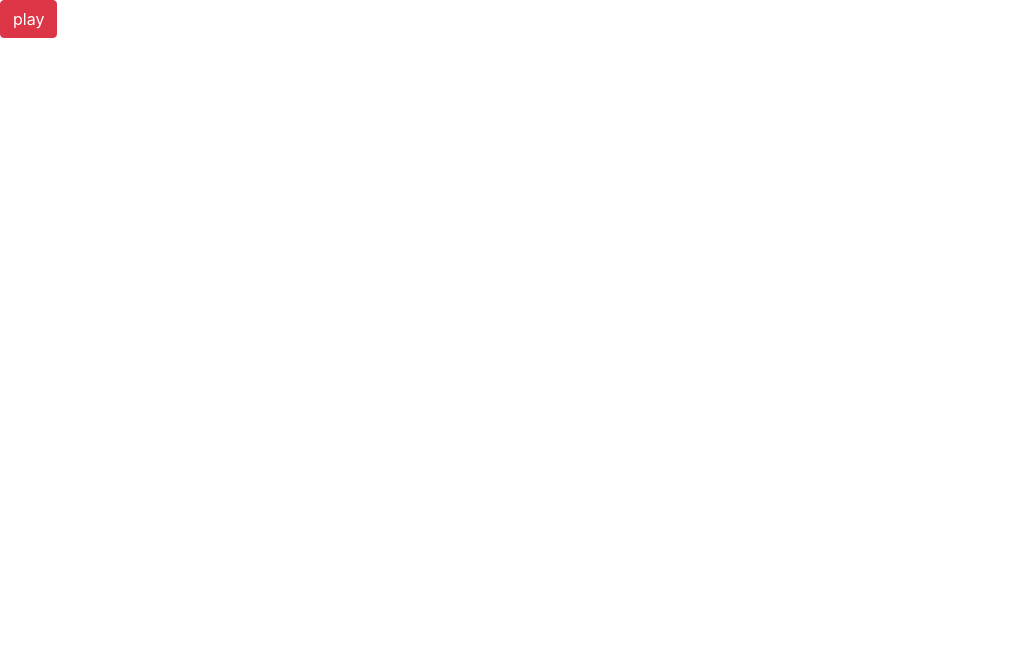
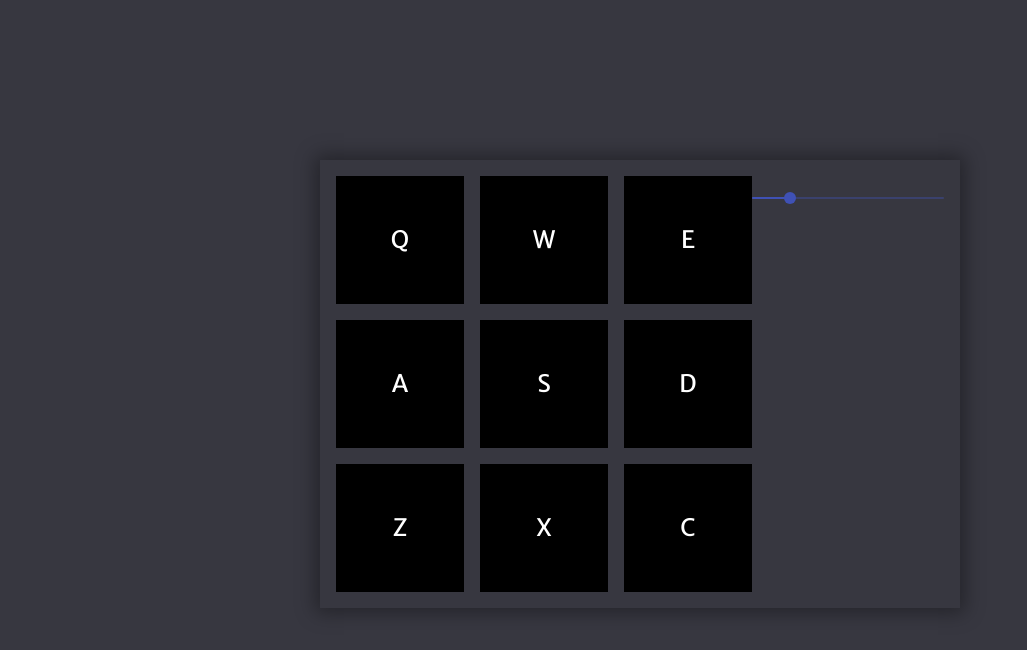
Before and after one commit to DavidGCC/drum-machine, a React app: page / in a window 1280 px wide. Shown: the whole page, without its empty margins (0-1027 px from the left). Built offline with nearby package versions, Linux system fonts and the light colour scheme.

Commit message:
added slider for volume

```diff
--- a/public/index.html
+++ b/public/index.html
@@ -24,6 +24,11 @@
       work correctly both with client-side routing and a non-root public URL.
       Learn how to configure a non-root public URL by running `npm run build`.
     -->
+        <link rel="preconnect" href="https://fonts.gstatic.com" />
+        <link
+            href="https://fonts.googleapis.com/css2?family=Merriweather+Sans:wght@400;500;600&display=swap"
+            rel="stylesheet"
+        />
         <title>React App</title>
     </head>
     <body>
@@ -38,6 +43,5 @@
 
       To begin the development, run `npm start` or `yarn start`.
       To create a production bundle, use `npm run build` or `yarn build`.
-    -->
-  </body>
+    --></body>
 </html>
--- /dev/null
+++ b/src/index.css
@@ -0,0 +1,56 @@
+* {
+    box-sizing: border-box;
+    margin: 0;
+    padding: 0;
+}
+
+html,
+body {
+    width: 100%;
+    height: 100%;
+    font-family: "Merriweather Sans", sans-serif;
+    text-transform: uppercase;
+    background-color: #373740;
+}
+
+#drum-machine {
+    margin: 10rem auto;
+    width: 50%;
+    padding: 1rem;
+    justify-content: space-between;
+    display: flex;
+    -webkit-box-shadow: 0px 0px 18px 5px rgba(0, 0, 0, 0.34);
+    -moz-box-shadow: 0px 0px 18px 5px rgba(0, 0, 0, 0.34);
+    box-shadow: 0px 0px 18px 5px rgba(0, 0, 0, 0.34);
+}
+
+.drum-pad {
+    width: 8rem;
+    height: 8rem;
+    display: flex;
+    justify-content: center;
+    align-items: center;
+    color: #fff;
+    background-color: black;
+    font-size: 1.5rem;
+}
+
+#drum-pads {
+    width: fit-content;
+    display: grid;
+    grid-template-columns: 1fr 1fr 1fr;
+    column-gap: 1rem;
+    row-gap: 1rem;
+}
+
+.utility {
+    width: 50%;
+    display: flex;
+    flex-direction: column;
+    justify-content: flex-start;
+    align-items: center;
+}
+
+#display {
+    color: #fff;
+}
--- a/src/index.js
+++ b/src/index.js
@@ -2,6 +2,9 @@ import React from "react";
 import ReactDOM from "react-dom";
 
 import "bootstrap/dist/css/bootstrap.min.css";
+import "./index.css";
+
+import { Slider } from "@material-ui/core";
 
 const sounds = [
     {
@@ -69,20 +72,94 @@ const sounds = [
     },
 ];
 
+const getSoundByKey = key => sounds.find(sound => sound.triggerCode === key);
+
+
+const DrumPad = ({ sound, playSound }) => {
+    return (
+        <div onClick={playSound} className="drum-pad">
+            <audio id={sound.id} src={sound.src} />
+            {sound.trigger}
+        </div>
+    );
+};
+
+const DrumPads = ({ sounds, playSound }) => {
+    return (
+        <div id="drum-pads">
+            {
+                sounds.map(sound => (
+                    <DrumPad key={sound.id} sound={sound} playSound={() => playSound(sound)} />
+                ))
+            }
+        </div>
+    );
+};
+
 const App = () => {
-    const playSound = (e) => {
-        e.preventDefault();
-        const sound = document.getElementById("1");
-        sound.currentTime = 0;
-        sound.play();
+    const [currentPad, setCurrentPad] = React.useState();
+    const [volume, setVolume] = React.useState(0.2);
+    const playSound = (sound) => {
+        setCurrentPad(sound);
+        const soundElem = document.getElementById(sound.id);
+        soundElem.currentTime = 0;
+        soundElem.volume = volume;
+        soundElem.play();
     };
 
+    const handleKeyDown = e => {
+        // e.preventDefault();
+        switch (e.keyCode) {
+            case 81:
+                playSound(getSoundByKey(81));
+                break;
+            case 87:
+                playSound(getSoundByKey(87));
+                break;
+            case 69:
+                playSound(getSoundByKey(69));
+                break;
+            case 65:
+                playSound(getSoundByKey(65));
+                break;
+            case 83:
+                playSound(getSoundByKey(83));
+                break;
+            case 68:
+                playSound(getSoundByKey(68));
+                break;
+            case 90:
+                playSound(getSoundByKey(90));
+                break;
+            case 88:
+                playSound(getSoundByKey(88));
+                break;
+            case 67:
+                playSound(getSoundByKey(67));
+                break;
+            default:
+                return null;
+        }
+    };
+
+    const handleVolumeChange = (e, newVolume) => {
+        e.preventDefault();
+        setVolume(newVolume);
+    };
+
+    React.useEffect(() => {
+        window.addEventListener("keydown", handleKeyDown);
+    });
+
     return (
-        <div>
-            <button className="btn btn-danger" onClick={playSound}>
-                <audio id="1" src="/Sounds/hi-hat-2.mp3"></audio>
-                play
-            </button>
+        <div id="drum-machine"  onKeyDown={handleKeyDown}>
+            <div>
+                <DrumPads sounds={sounds} playSound={playSound} volume={volume} />
+            </div>
+            <div className="utility">
+                <h3 id="display">{currentPad?.name}</h3>
+                <Slider value={volume} onChange={handleVolumeChange} min={0} max={1} step={0.01} />
+            </div>
         </div>
     );
 };
```
Also changed, not shown: package.json (+6 -2 lines), 1 other file. Lines whose indentation alone changed are shown as unchanged.
